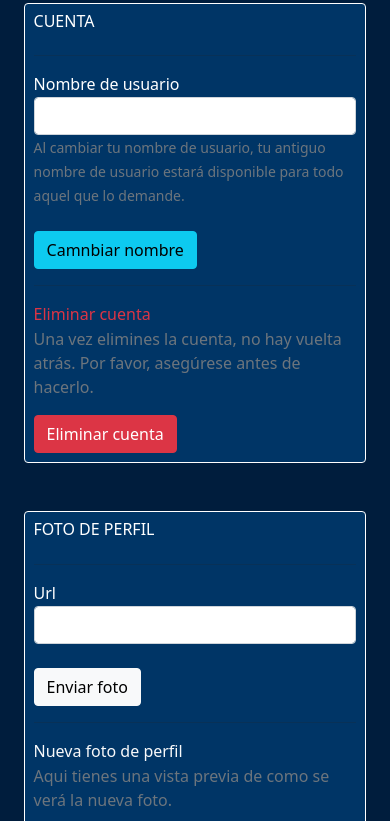
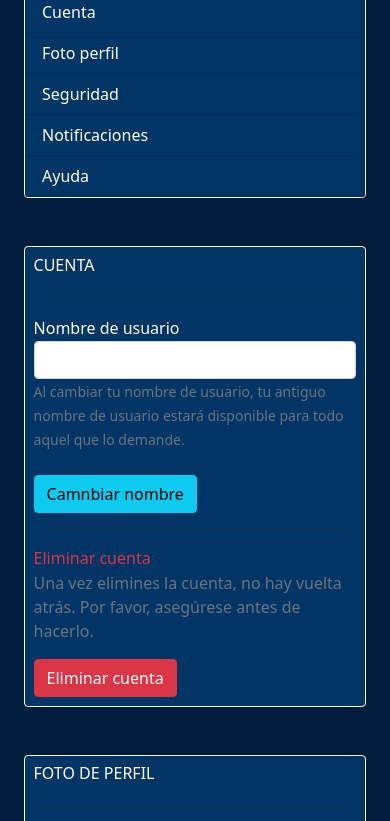
Before and after one commit to thicco-catto/pokebook, a plain HTML site: page ajustes.html in a window 390 px wide. Shown: the part 61-882 px from the top of the page. Drawn offline with nearby package versions, Linux system fonts and the light colour scheme; files that its build step writes are made by us from their sources; no server answers.

Commit message:
hotfix a ajustes en movil

```diff
--- a/ajustes.html
+++ b/ajustes.html
@@ -110,7 +110,7 @@
          <!-- ESCRITORIO -->
             <!-- AJUSTES -->
             <div class="col-md-6">
-                <div class="d-none d-sm-block d-md-block">
+                <div class=" d-sm-block d-md-block">
                 <div>
                     <div class="section-title text-center">
                         <h3>AJUSTES</h3>
```
